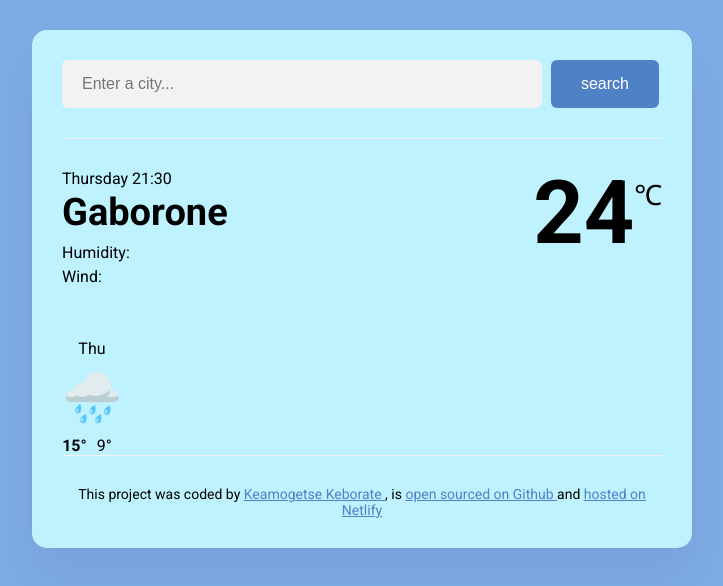
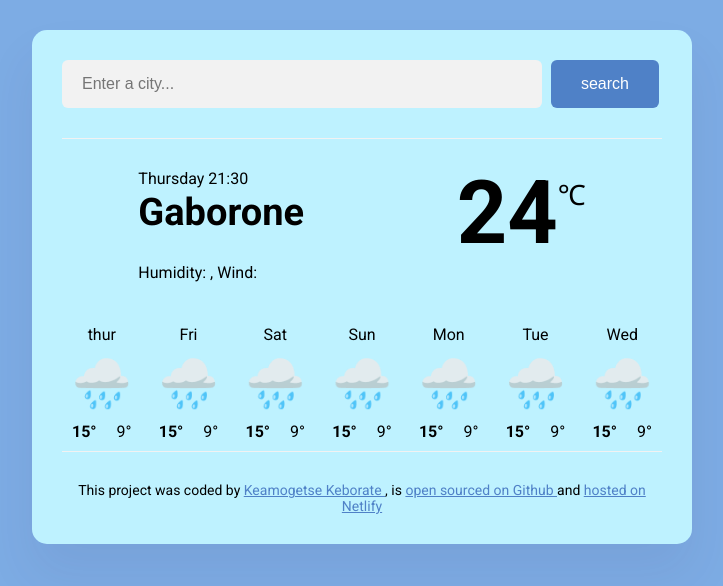
Before and after one commit to Kate465/My-Weather-Forecast-App, a plain HTML site: page index.html in a window 1280 px wide. Shown: the whole page, without its empty margins (278-1001 px from the left). Drawn offline with nearby package versions, Linux system fonts and the light colour scheme.

Commit message:
injected HTML from javascript

```diff
--- a/index.html
+++ b/index.html
@@ -33,13 +33,13 @@
             <div id="time">Thursday 21:30</div>
 
             <h1 class="weather-app-city" id="city">Gaborone</h1>
+            <div class="weather-app-details">
+              <div id="description">
+                <em></em>
+              </div>
 
-            <div class="description" id="description">
-              <em></em>
-            </div>
-            <div class="weather-app-details">
-              <div>Humidity: <strong id="humidity"></strong></div>
-              <div>Wind: <strong id="wind-speed"> </strong></div>
+              <span>Humidity: <strong id="humidity"></strong>,</span>
+              <span>Wind: <strong id="wind-speed"> </strong></span>
             </div>
           </div>
           <div class="weather-app-temperature-container">
@@ -49,17 +49,7 @@
             <div class="weather-app-unit">℃</div>
           </div>
         </div>
-        <div class="weather-forecast">
-          <div class="weathet-forecast-day">
-            <div class="weather-forecast-date">Thu</div>
-            <div class="weather-forecast-icon">🌧️</div>
-            <div class="weather-forecast-temperatures">
-              <strong>15°</strong>
-
-              <div class="weather-forecast-temperature">9°</div>
-            </div>
-          </div>
-        </div>
+        <div class="weather-forecast" id="forecast"></div>
       </main>
       <footer>
         This project was coded by
--- a/src/index.js
+++ b/src/index.js
@@ -57,5 +57,32 @@ function handleSearchSubmit(event) {
   let searchInput = document.querySelector("#search-form-input");
   searchCity(searchInput.value);
 }
+
 let searchFormElement = document.querySelector("#search-form");
 searchFormElement = addEventListener("submit", handleSearchSubmit);
+
+function displayForecast() {
+  let days = ["thur", "Fri", "Sat", "Sun", "Mon", "Tue", "Wed"];
+  let forecastHtml = "";
+
+  days.forEach(function (day) {
+    forecastHtml =
+      forecastHtml +
+      `  <div class="weather-forecast">
+      <div class="weather-forecast-day">
+            <div class="weather-forecast-date">${day}</div>
+            <div class="weather-forecast-icon">🌧️</div>
+            <div class="weather-forecast-temperatures">
+              <div class="weather-forecast-temperature">
+                <strong>15°</strong></div>
+               <div class="weather-forecast-temperature">9°</div>
+              </div>
+              </div>
+            </div>
+            `;
+  });
+
+  let forecastElement = document.querySelector("#forecast");
+  forecastElement.innerHTML = forecastHtml;
+}
+displayForecast();
--- a/src/styles.css
+++ b/src/styles.css
@@ -51,19 +51,18 @@ footer {
 .weather-app-details {
   font-size: 16px;
   line-height: 24px;
-  position: relative;
-  top: -20px;
 }
 .weather-app-data {
   display: flex;
-  justify-content: space-between;
+  justify-content: space-around;
+  margin-bottom: 40px;
 }
+
 .weather-app-details strong {
   color: #fb7777;
 }
 .weather-app-temperature-container {
   display: flex;
-  justify-content: space-between;
 }
 .weather-app-temperature-value {
   font-size: 88px;
@@ -79,11 +78,7 @@ footer {
   margin-top: 6px;
   font-size: 28px;
 }
-.description {
-  position: relative;
-  right: -400px;
-  bottom: -8px;
-}
+
 .weather-forecast-date {
   text-align: center;
   font-size: 16px;
@@ -99,15 +94,14 @@ footer {
 .weather-forecast-temperatures {
   text-align: center;
   display: flex;
-  justify-content: center;
+  justify-content: space-around;
   margin-top: 10px;
 }
 .weather-forecast-temperature {
   padding: 0 10px;
 }
-
 .weather-forecast {
   display: flex;
   justify-content: space-between;
-  margin-top: 30px;
+  margin-bottom: 5px;
 }
```
